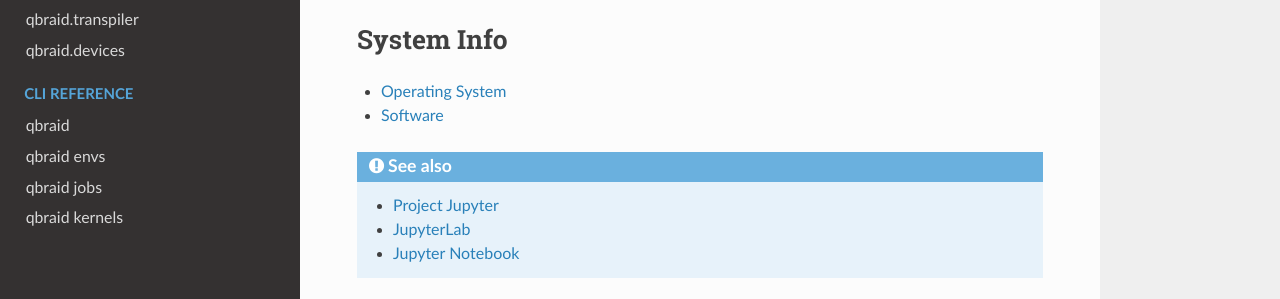
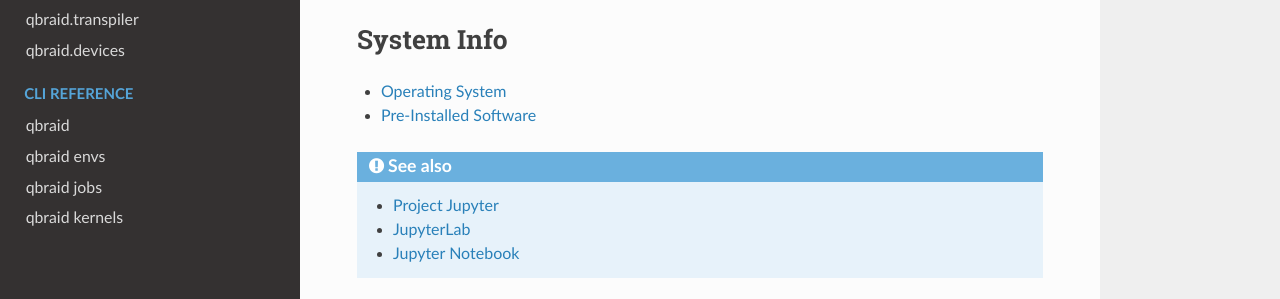
Before and after one commit to qBraid/qBraid, a Sphinx documentation site: the page built from docs/lab/overview.rst, in a window 1280 px wide and 1269 px high. Shown: the part 816-1115 px from the top of the window. Built offline with Sphinx 7.4.7 and the Read the Docs theme 2.0.0, drawn with Linux system fonts in a browser that asks for light colours.

```diff
--- a/docs/lab/overview.rst
+++ b/docs/lab/overview.rst
@@ -46,7 +46,7 @@ System Info
 ------------
 
 - `Operating System <system.html#operating-system>`_
-- `Software <system.html#gnu-packages>`_
+- `Pre-Installed Software <system.html#gnu-packages>`_
 
 
 .. seealso::
--- a/qbraid/_version.py
+++ b/qbraid/_version.py
@@ -4,4 +4,4 @@ Module containing version information
 Version number (major.minor.patch[-label])
 
 """
-__version__ = "0.1.3.dev2"
+__version__ = "0.1.3.dev3"
```
